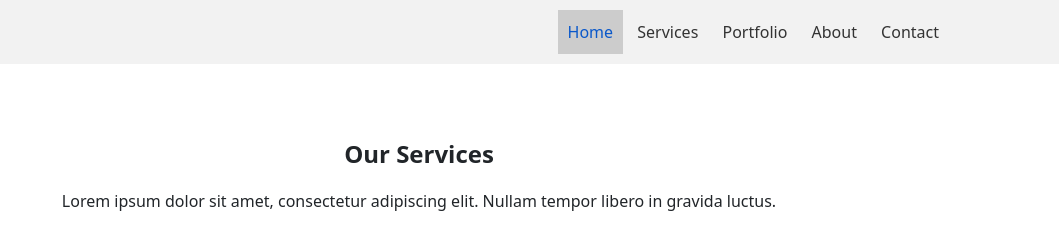
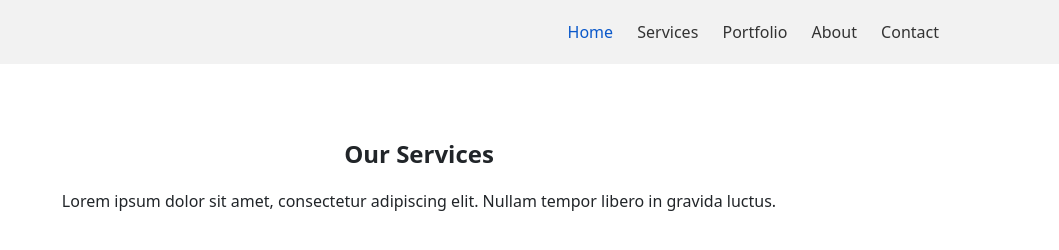
Before and after one commit to MyszkaMickey/zadanko, a website: page index.html in a window 1280 px wide. In both pictures the pointer is over the link "Home". Shown: the top 250 px of the page, 221-1280 px from the left. Drawn offline with nearby package versions, Linux system fonts and the light colour scheme; files that its build step writes are made by us from their sources.

Commit message:
Update style.scss

```diff
--- a/sass/style.scss
+++ b/sass/style.scss
@@ -42,7 +42,7 @@ nav {
 }
 
 nav ul li a:hover {
-    background-color: #ccc;
+    background-color: none;
 }
 
 /*!
```
